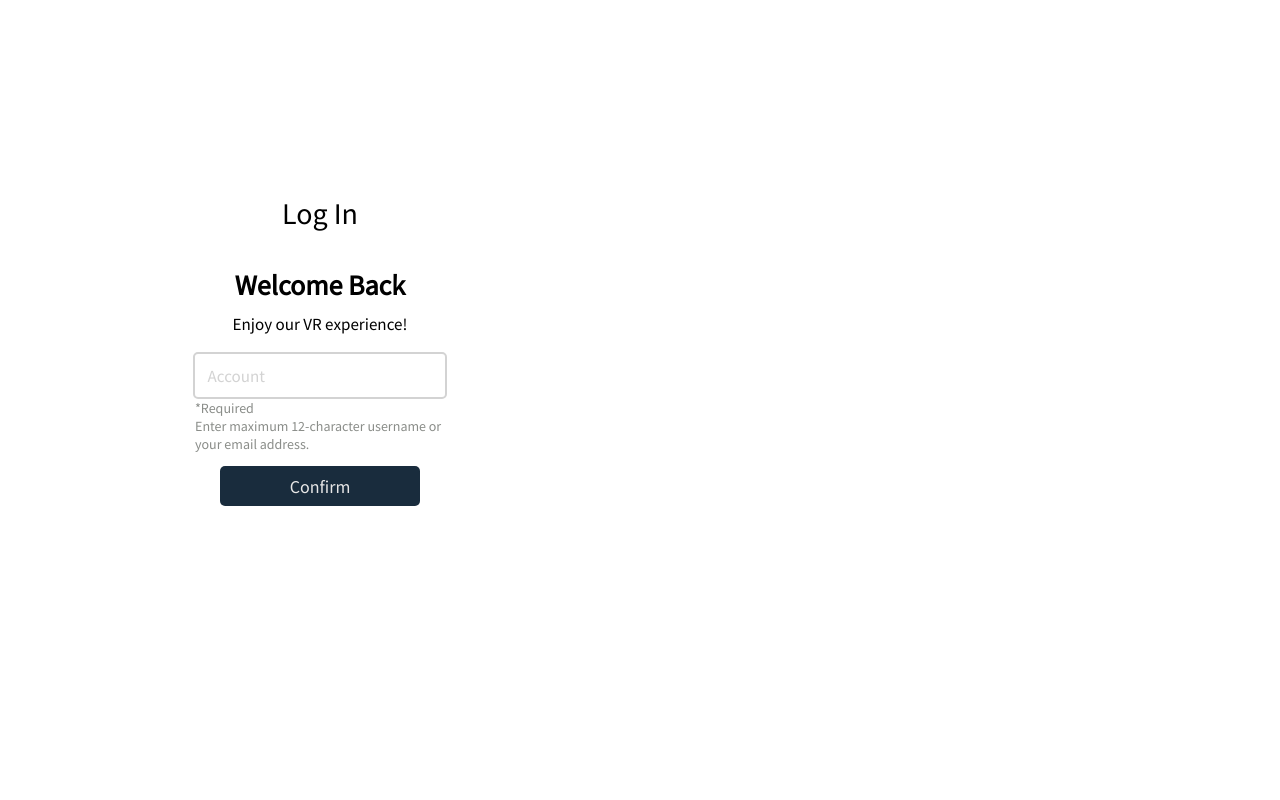
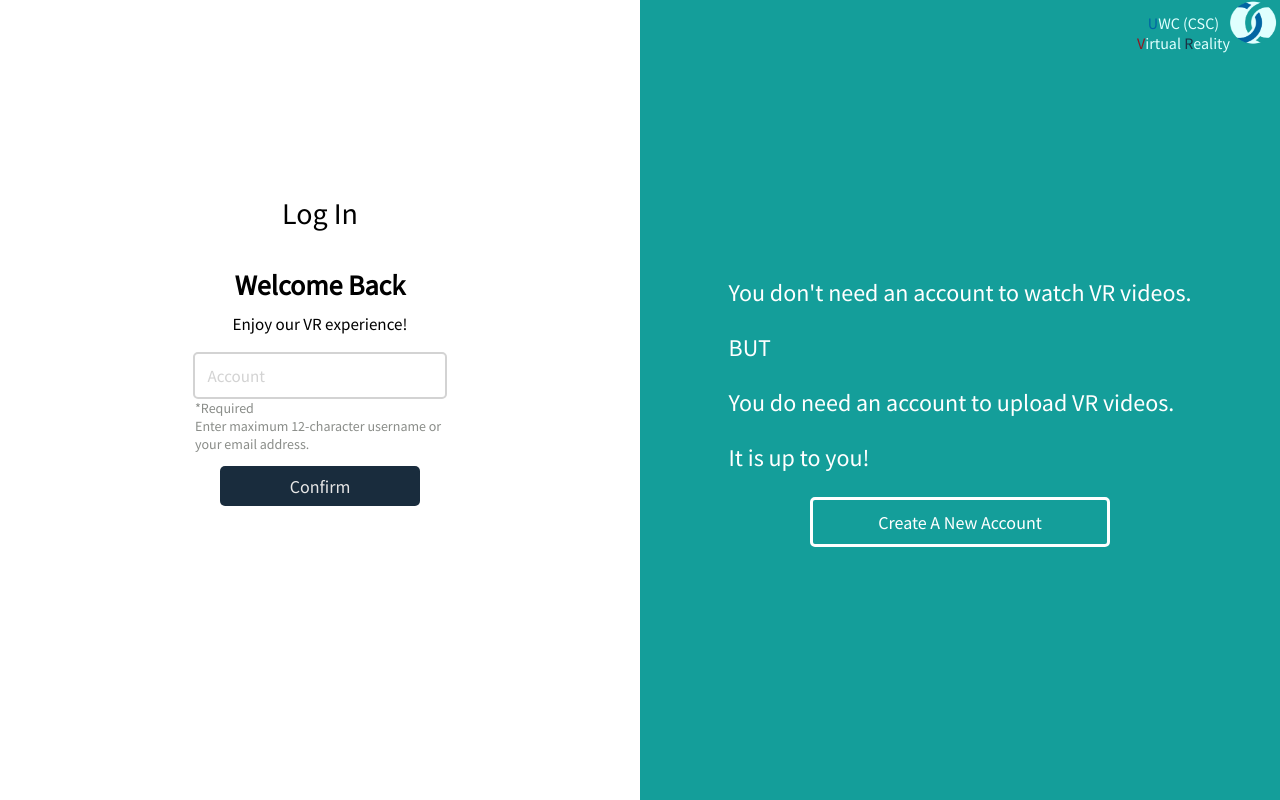
Before and after one commit to NataRich/uvr, a React (Create React App) app: page /login in a window 1280 px wide. Built offline with nearby package versions, Linux system fonts and the light colour scheme.

Commit message:
add: signup entry

```diff
--- a/src/pages/login/Login.tsx
+++ b/src/pages/login/Login.tsx
@@ -2,6 +2,7 @@ import React from 'react';
 
 import { GlobalStyled } from '../../global/style/Style.style';
 import Form from '../../containers/login/form/Form';
+import Entry from '../../containers/login/entry/Entry';
 
 const Login: React.FC = () => {
     return (
@@ -9,8 +10,8 @@ const Login: React.FC = () => {
             <GlobalStyled.Box.CenterBoxByColNonSpaced>
                 <Form />
             </GlobalStyled.Box.CenterBoxByColNonSpaced>
-            <GlobalStyled.Box.CenterBoxByColNonSpaced>
-                {/* Sign Up entry + absolutely positioned logo on top right corner */}
+            <GlobalStyled.Box.CenterBoxByColNonSpaced style={{backgroundColor: '#149E9A'}}>
+                <Entry />
             </GlobalStyled.Box.CenterBoxByColNonSpaced>
         </GlobalStyled.Box.CenterBoxByRowNonSpaced>
     );
```
